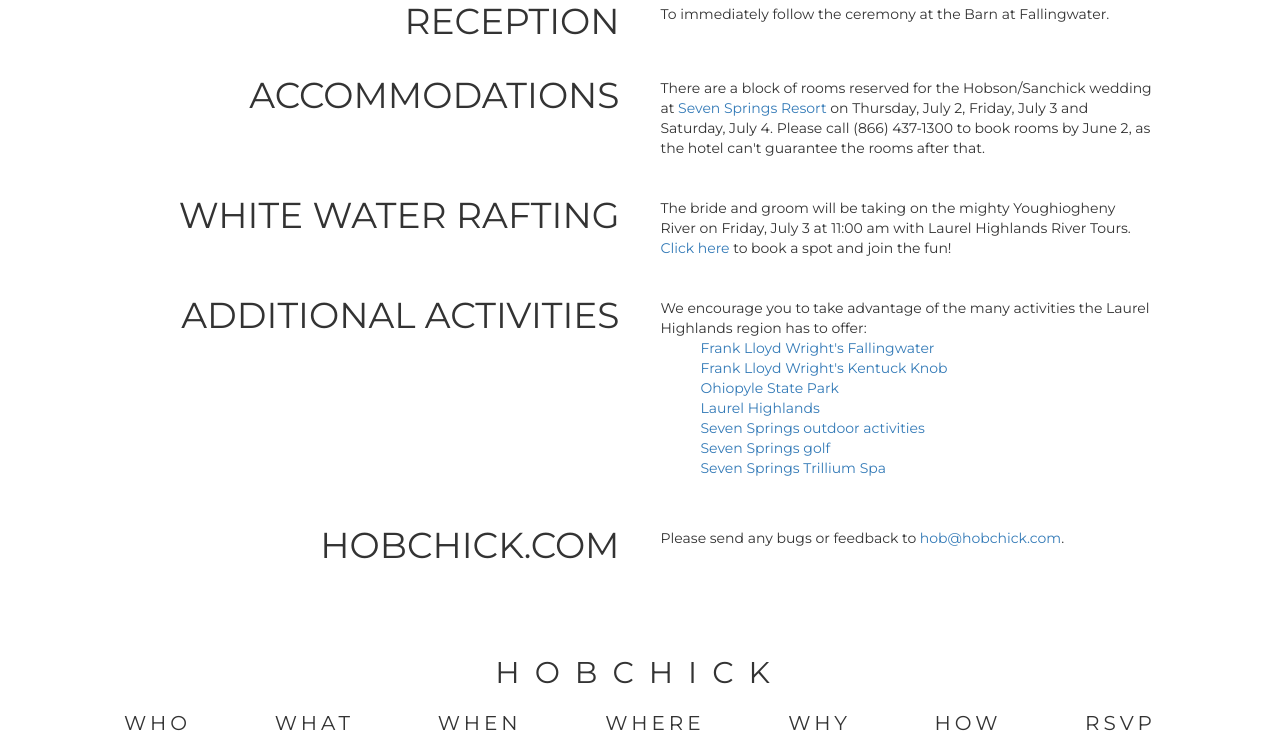
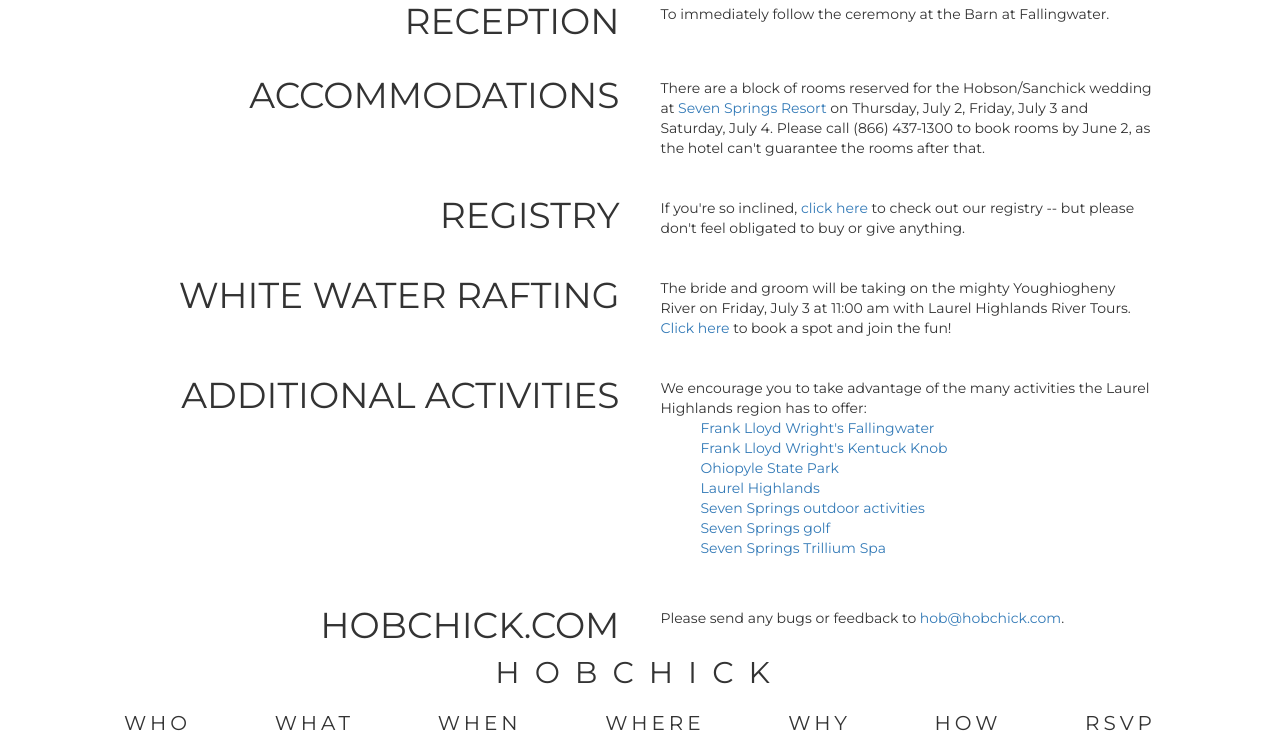
Before and after one commit to kevinroyhobson/hobchick, a Django app: page /what/ in a window 1280 px wide. Shown: the part 196-939 px from the top of the page. Run offline with Django 3.2, Linux system fonts and the light colour scheme; some libraries are stand-ins or nearby versions.

Commit message:
added link to registry

```diff
--- a/hobchick/hobchick/templates/WhatTemplate.html
+++ b/hobchick/hobchick/templates/WhatTemplate.html
@@ -70,6 +70,20 @@
         <div class="what-item">
 
             <div class="what-name">
+                REGISTRY
+            </div>
+
+            <div class="what-description">
+                If you're so inclined, <a target="_blank" href="http://www.myregistry.com/public/hobchick">click here</a> to check out our registry -- but please don't feel obligated to buy or give anything.
+            </div>
+
+        </div>
+
+        <div class="clearfix"></div>
+
+        <div class="what-item">
+
+            <div class="what-name">
                 WHITE WATER RAFTING
             </div>
 
```
Also changed, not shown: hobchick/hobchick/templates/mobile/MobileWhatTemplate.html (+7 -0 lines), 1 other file.
